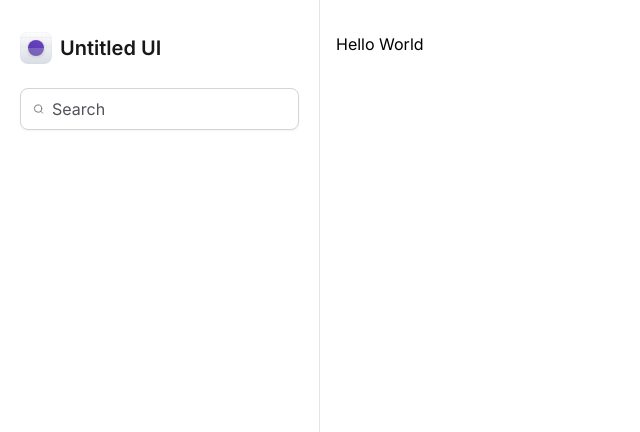
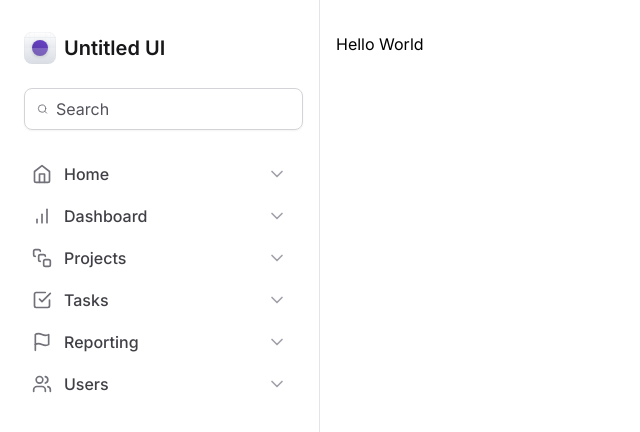
Before and after one commit to osvaldokalvaitir/reactjs-mastering-tailwind, a Next.js app: page / in a window 1280 px wide. Shown: the top 432 px of the page, without its empty margins (0-640 px from the left). Built offline with nearby package versions, Linux system fonts and the light colour scheme.

Commit message:
Menu de Navegação

```diff
--- a/package.json
+++ b/package.json
@@ -15,7 +15,7 @@
     "autoprefixer": "10.4.14",
     "eslint": "8.46.0",
     "eslint-config-next": "13.4.13",
-    "lucide-react": "^0.265.0",
+    "lucide-react": "^0.263.0",
     "next": "13.4.13",
     "postcss": "8.4.27",
     "react": "18.2.0",
--- a/src/components/Sidebar/Logo.tsx
+++ b/src/components/Sidebar/Logo.tsx
@@ -1,6 +1,6 @@
 export function Logo() {
   return (
-    <strong className="flex items-center gap-2 text-xl font-semibold text-zinc-900">
+    <strong className="mx-1 flex items-center gap-2 text-xl font-semibold text-zinc-900">
       <svg
         width={32}
         height={32}
--- /dev/null
+++ b/src/components/Sidebar/MainNavigation/NavItem.tsx
@@ -0,0 +1,22 @@
+import { ChevronDown } from 'lucide-react'
+import { ElementType } from 'react'
+
+export interface NavItemProps {
+  title: string
+  icon: ElementType
+}
+
+export function NavItem({ title, icon: Icon }: NavItemProps) {
+  return (
+    <a
+      href=""
+      className="group flex items-center gap-3 rounded px-3 py-2 hover:bg-violet-50"
+    >
+      <Icon className="h-5 w-5 text-zinc-500" />
+      <span className="font-medium text-zinc-700 group-hover:text-violet-500">
+        {title}
+      </span>
+      <ChevronDown className="ml-auto h-5 w-5 text-zinc-400 group-hover:text-violet-300" />
+    </a>
+  )
+}
--- /dev/null
+++ b/src/components/Sidebar/MainNavigation/index.tsx
@@ -0,0 +1,22 @@
+import { NavItem } from './NavItem'
+import {
+  BarChart,
+  CheckSquare,
+  Flag,
+  Home,
+  SquareStack,
+  Users,
+} from 'lucide-react'
+
+export function MainNavigation() {
+  return (
+    <nav className="space-y-0.5">
+      <NavItem title="Home" icon={Home} />
+      <NavItem title="Dashboard" icon={BarChart} />
+      <NavItem title="Projects" icon={SquareStack} />
+      <NavItem title="Tasks" icon={CheckSquare} />
+      <NavItem title="Reporting" icon={Flag} />
+      <NavItem title="Users" icon={Users} />
+    </nav>
+  )
+}
--- a/src/components/Sidebar/index.tsx
+++ b/src/components/Sidebar/index.tsx
@@ -1,18 +1,21 @@
 import { Logo } from '@/components/Sidebar/Logo'
 import { Search } from 'lucide-react'
+import { MainNavigation } from './MainNavigation'
 
 export function Sidebar() {
   return (
     <aside className="space-y-6 border-r border-zinc-200 px-5 py-8">
       <Logo />
 
-      <div className="flex w-full items-center gap-2 rounded-lg border border-zinc-300 px-3 py-2 shadow-sm">
+      <div className="mx-1 flex w-full items-center gap-2 rounded-lg border border-zinc-300 px-3 py-2 shadow-sm">
         <Search className="h-5 w-5 text-zinc-500" />
         <input
           className="flex-1 border-0 bg-transparent p-0 text-zinc-900 placeholder-zinc-600"
           placeholder="Search"
         />
       </div>
+
+      <MainNavigation />
     </aside>
   )
 }
```
Also changed, not shown: 1 other file (tests, documents, lock files or other folders).
